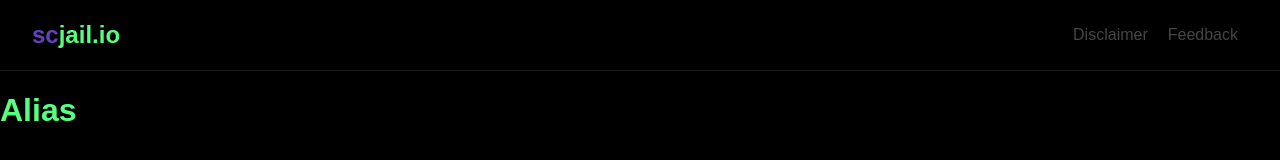
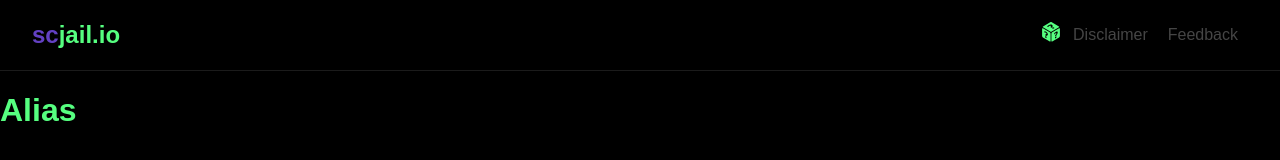
Before and after one commit to ljkeller/jotify, a Next.js app: page /alias in a window 1280 px wide. Shown: the top 160 px of the page. Built offline with nearby package versions, Linux system fonts and the light colour scheme; a web font is replaced by a local one.

Commit message:
ROLL THE DICE!!!

```diff
--- a/app/ui/header.jsx
+++ b/app/ui/header.jsx
@@ -1,4 +1,6 @@
 import Link from 'next/link';
+import { GiPerspectiveDiceSixFacesRandom } from "react-icons/gi";
+
 import styles from '/styles/Header.module.css';
 
 export default function Header() {
@@ -10,6 +12,7 @@ export default function Header() {
           jail.io
         </Link>
         <div className={styles.links}>
+          <Link href="/record" prefetch={false} className={styles.logo}><GiPerspectiveDiceSixFacesRandom /></Link>
           <Link href="/disclaimer" className={styles.link}>
             Disclaimer
           </Link>
```
